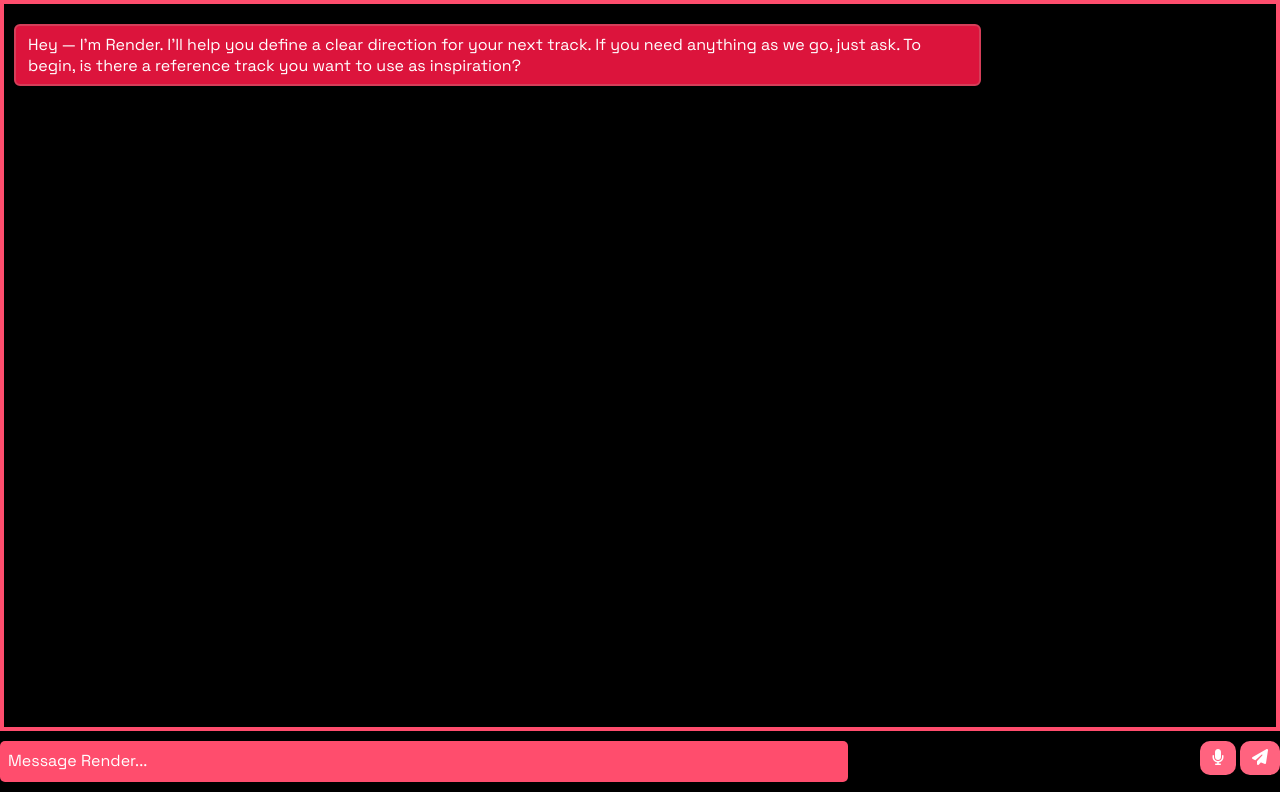
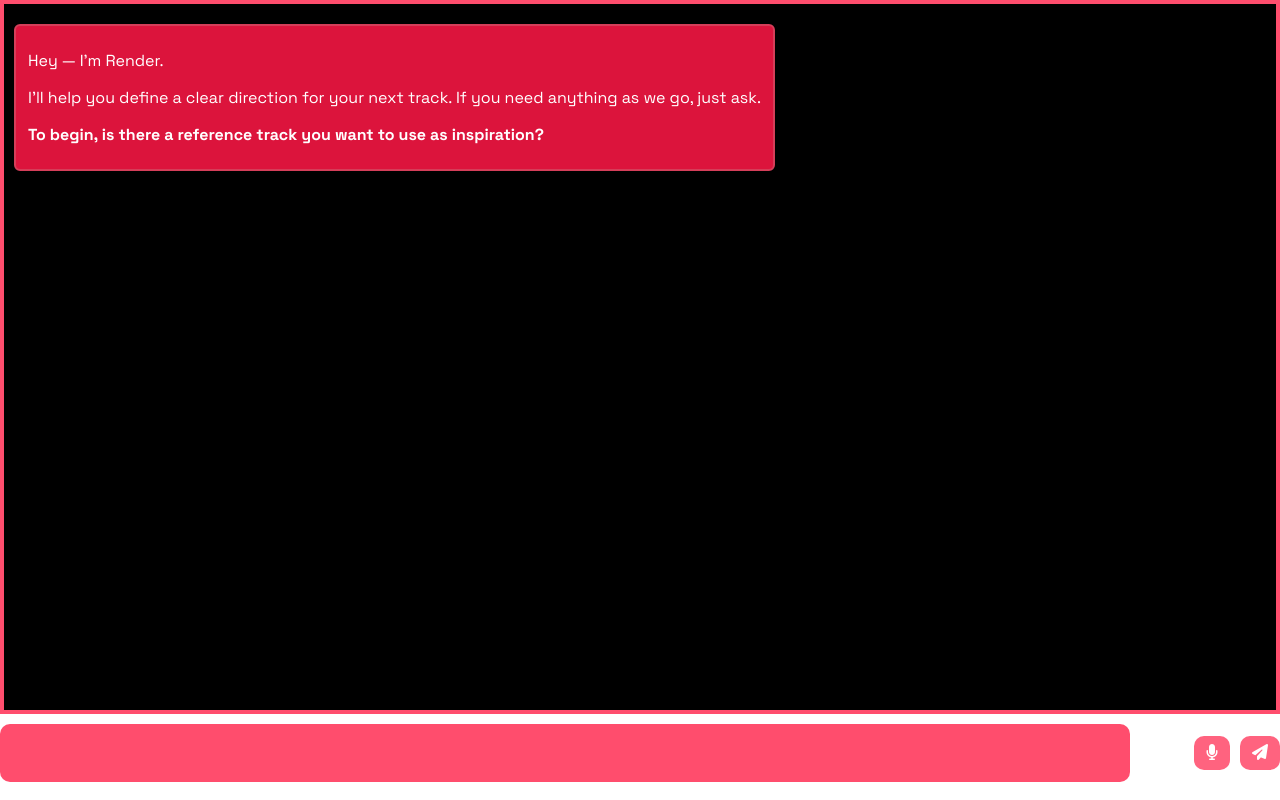
Before and after one commit to royaleagle-dev/harry-openai-chat-widget, a website: page index.html in a window 1280 px wide. Drawn offline with nearby package versions, Linux system fonts and the light colour scheme; no server answers.

Commit message:
Update index.html

```diff
--- a/index.html
+++ b/index.html
@@ -24,19 +24,20 @@
   <div id="chatbox" class="chatbox">
 
     <div class="msg assistant">
-      Hey — I’m Render.
-I’ll help you define a clear direction for your next track.
-If you need anything as we go, just ask.
-To begin, is there a reference track you want to use as inspiration?
+      <p style="margin-bottom: 2%;">Hey — I’m Render.</p>
+      <p style="margin-bottom: 2%;">I’ll help you define a clear direction for your next track.
+        If you need anything as we go, just ask.</p>
+      <p style="font-weight:bold;">To begin, is there a reference track you want to use as inspiration?</p>
     </div>
 
   </div>
 
-  <form id="chat-form" style="gap:5%;background:black;padding-left:0;padding-right:0;">
+  <form id="chat-form" style="gap:5%;background:transparent;padding-left:0;padding-right:0;">
     <!--<input id="input" class="space-grotesk-400" type="text" placeholder="Message Render..." autocomplete="off" style="border-radius:10px;"/>-->
-    <textarea rows="1" id="input" class="space-grotesk-400" type="text" placeholder="Message Render..." autocomplete="off" style="border-radius:5px;height:25px;"></textarea>
-    <div>
-      <button type="button" style="background:#ff637f;color:white;border:none;border-radius:10px;margin-bottom:5px;" id="mic-btn"><span class="fas fa-microphone" id="mic-btn-inner"></span></button>
+    <textarea id="input" class="space-grotesk-400" style="border-radius:10px;width:100%;padding:5px !important;"></textarea>
+    <!--<textarea rows="1" id="input" class="space-grotesk-400" type="text" placeholder="Message Render..." autocomplete="off" style="border-radius:5px;height:25px;"></textarea>-->
+    <div style="display:flex;align-items:center;gap:10px;">
+      <button type="button" style="background:#ff637f;color:white;border:none;border-radius:10px;" id="mic-btn"><span class="fas fa-microphone" id="mic-btn-inner"></span></button>
       <button type="submit" style="background:#ff637f;color:white;border:none;border-radius:10px;"><span class="fas fa-paper-plane"></span></button>
     </div>
   </form>
```
